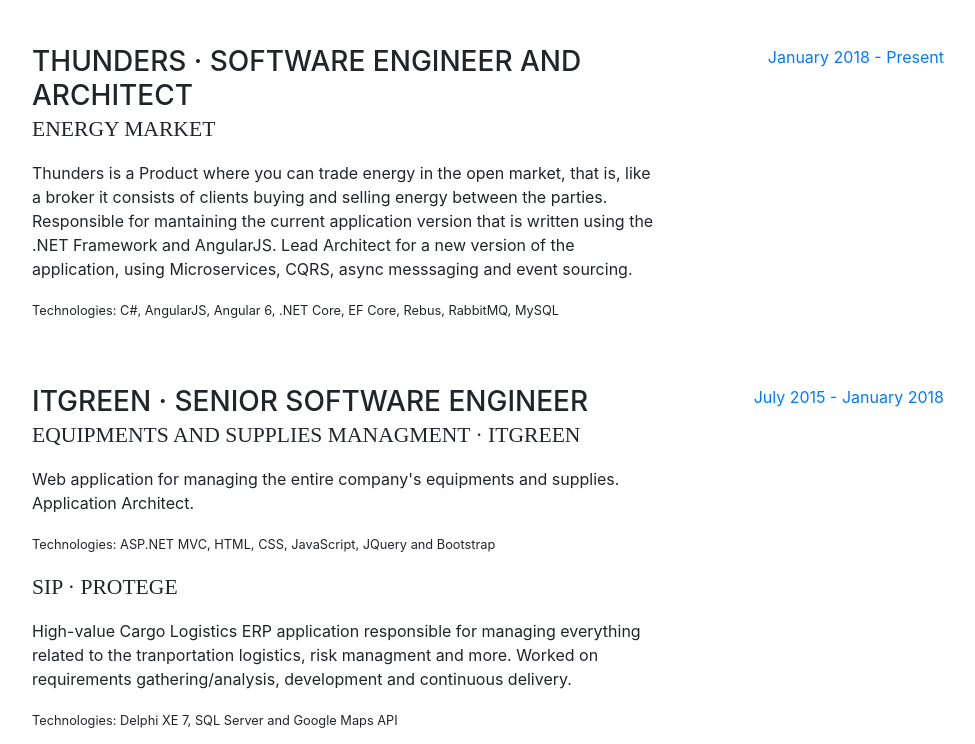
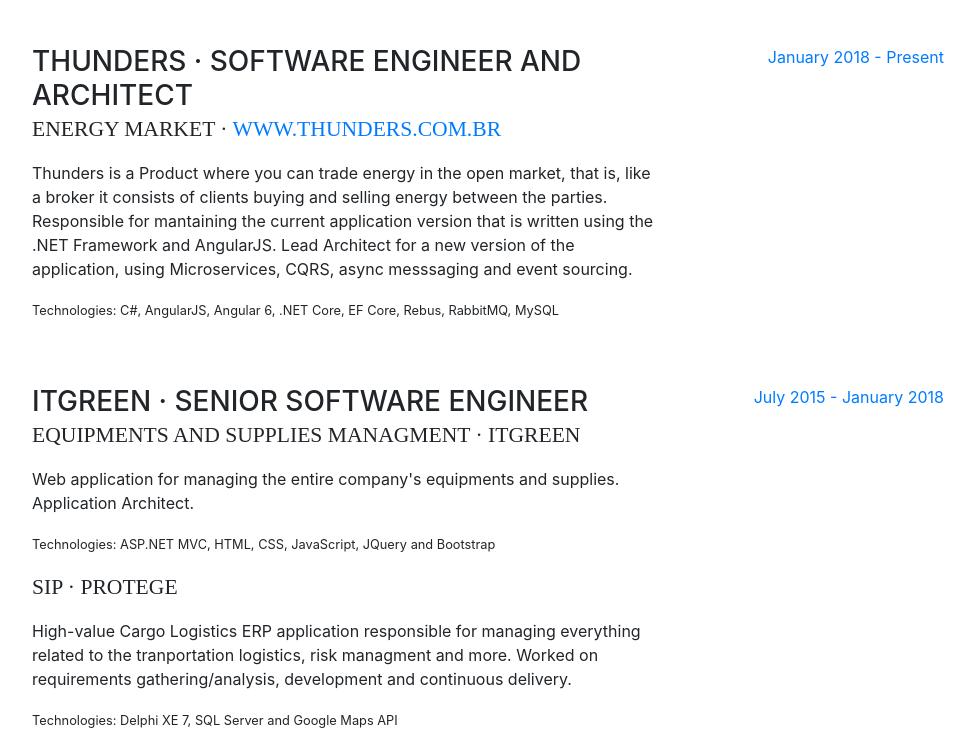
Before and after one commit to arielmoraes/arielmoraes.github.io, a website with bundled scripts: page index.html in a window 1280 px wide. Shown: the part 889-1633 px from the top of the page, without its empty margins (288-1263 px from the left). Built offline with nearby package versions, Linux system fonts and the light colour scheme; a web font is replaced by a local one.

Commit message:
Update index.html

```diff
--- a/index.html
+++ b/index.html
@@ -122,7 +122,7 @@
               <h3 class="mb-0">Thunders · Software Engineer and Architect</h3>
 
               <div class="subheading-container">
-                <div class="subheading mb-3">Energy Market</div>
+		      <div class="subheading mb-3">Energy Market · <a href="www.thunders.com.br">www.thunders.com.br</a></div>
                 <p>Thunders is a Product where you can trade energy in the open market, that is, like a broker it consists of clients buying and selling energy between the parties. Responsible for mantaining the current application version that is written using the .NET Framework and AngularJS. Lead Architect for a new version of the application, using Microservices, CQRS, async messsaging and event sourcing.</p>
                 <p><small>Technologies: C#, AngularJS, Angular 6, .NET Core, EF Core, Rebus, RabbitMQ, MySQL</small></p>
               </div>
```
